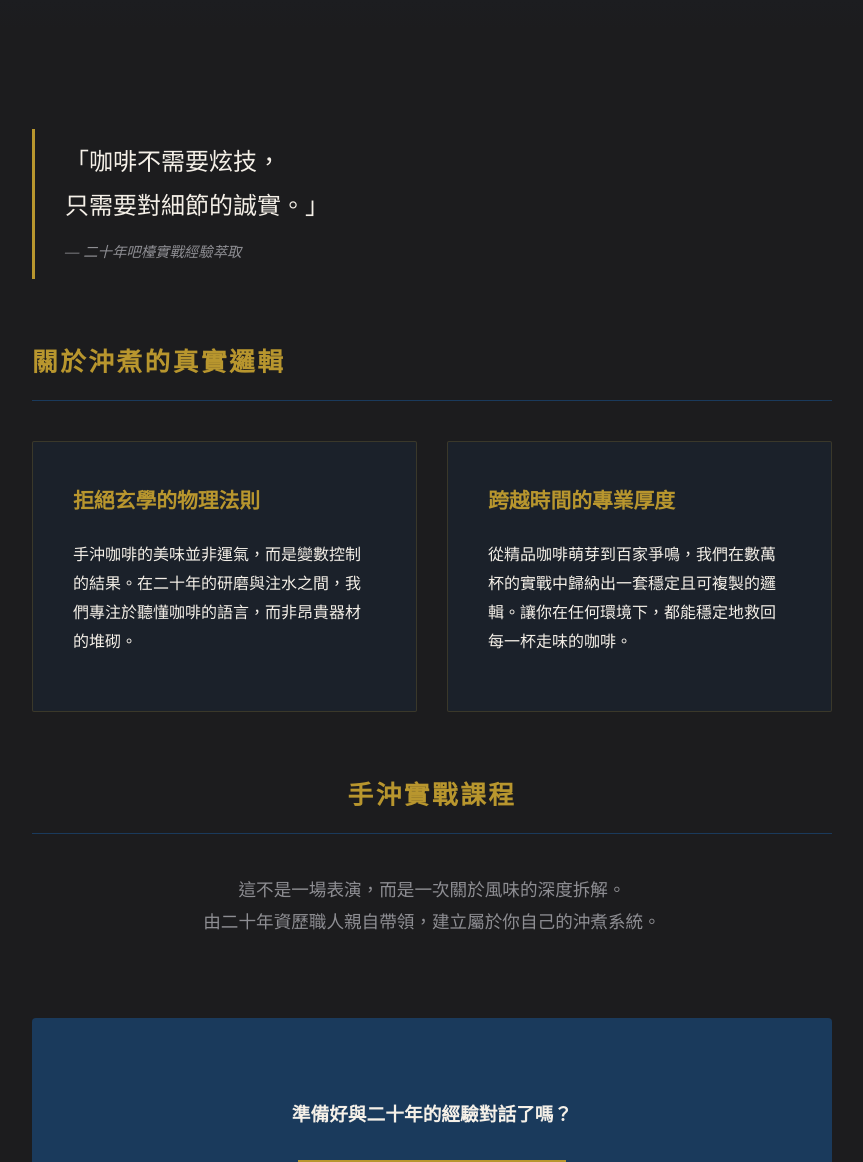
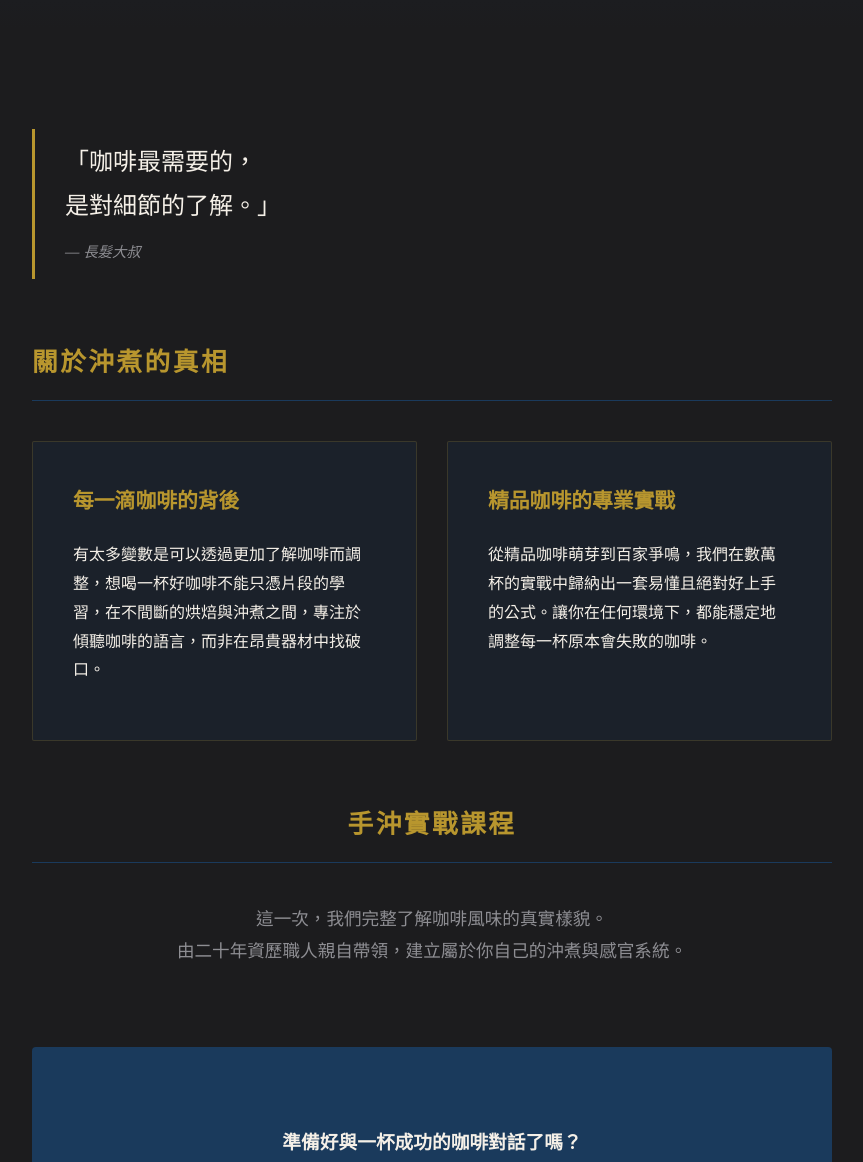
Before and after one commit to raindeercoffee/raindeercoffee.github.io, a plain HTML site: page index.html in a window 1280 px wide. Shown: the part 320-1482 px from the top of the page, without its empty margins (208-1071 px from the left). Drawn offline with Linux system fonts and the light colour scheme.

Commit message:
Update index.html

```diff
--- a/index.html
+++ b/index.html
@@ -3,7 +3,7 @@
 <head>
     <meta charset="UTF-8">
     <meta name="viewport" content="width=device-width, initial-scale=1.0">
-    <title>雨鹿焙煎所｜二十年手沖實戰邏輯</title>
+    <title>雨鹿焙煎所｜二十年手沖執人</title>
     <style>
         /* 嚴格遵循「深海航行者」色彩計畫 */
         :root {
@@ -143,20 +143,20 @@
 
     <div class="container">
         <div class="hero-quote">
-            「咖啡不需要炫技，<br>只需要對細節的誠實。」<br>
-            <small style="color:var(--muted-gray); font-style: italic; font-size: 0.9rem;">— 二十年吧檯實戰經驗萃取</small>
+            「咖啡最需要的，<br>是對細節的了解。」<br>
+            <small style="color:var(--muted-gray); font-style: italic; font-size: 0.9rem;">— 長髮大叔</small>
         </div>
 
         <section>
-            <h2 class="section-title">關於沖煮的真實邏輯</h2>
+            <h2 class="section-title">關於沖煮的真相</h2>
             <div class="grid">
                 <div class="card">
-                    <h3>拒絕玄學的物理法則</h3>
-                    <p>手沖咖啡的美味並非運氣，而是變數控制的結果。在二十年的研磨與注水之間，我們專注於聽懂咖啡的語言，而非昂貴器材的堆砌。</p>
+                    <h3>每一滴咖啡的背後</h3>
+                    <p>有太多變數是可以透過更加了解咖啡而調整，想喝一杯好咖啡不能只憑片段的學習，在不間斷的烘焙與沖煮之間，專注於傾聽咖啡的語言，而非在昂貴器材中找破口。</p>
                 </div>
                 <div class="card">
-                    <h3>跨越時間的專業厚度</h3>
-                    <p>從精品咖啡萌芽到百家爭鳴，我們在數萬杯的實戰中歸納出一套穩定且可複製的邏輯。讓你在任何環境下，都能穩定地救回每一杯走味的咖啡。</p>
+                    <h3>精品咖啡的專業實戰</h3>
+                    <p>從精品咖啡萌芽到百家爭鳴，我們在數萬杯的實戰中歸納出一套易懂且絕對好上手的公式。讓你在任何環境下，都能穩定地調整每一杯原本會失敗的咖啡。</p>
                 </div>
             </div>
         </section>
@@ -164,13 +164,13 @@
         <section style="text-align: center;">
             <h2 class="section-title">手沖實戰課程</h2>
             <p style="font-size: 1.1rem; color: var(--muted-gray);">
-                這不是一場表演，而是一次關於風味的深度拆解。<br>
-                由二十年資歷職人親自帶領，建立屬於你自己的沖煮系統。
+                這一次，我們完整了解咖啡風味的真實樣貌。<br>
+                由二十年資歷職人親自帶領，建立屬於你自己的沖煮與感官系統。
             </p>
         </section>
 
         <div class="cta-box">
-            <h3 style="color: var(--cream-white); margin-bottom: 30px;">準備好與二十年的經驗對話了嗎？</h3>
+            <h3 style="color: var(--cream-white); margin-bottom: 30px;">準備好與一杯成功的咖啡對話了嗎？</h3>
             <a href="https://docs.google.com/forms/your-url-here" class="btn" target="_blank">預約報名實戰課程</a>
         </div>
     </div>
```
